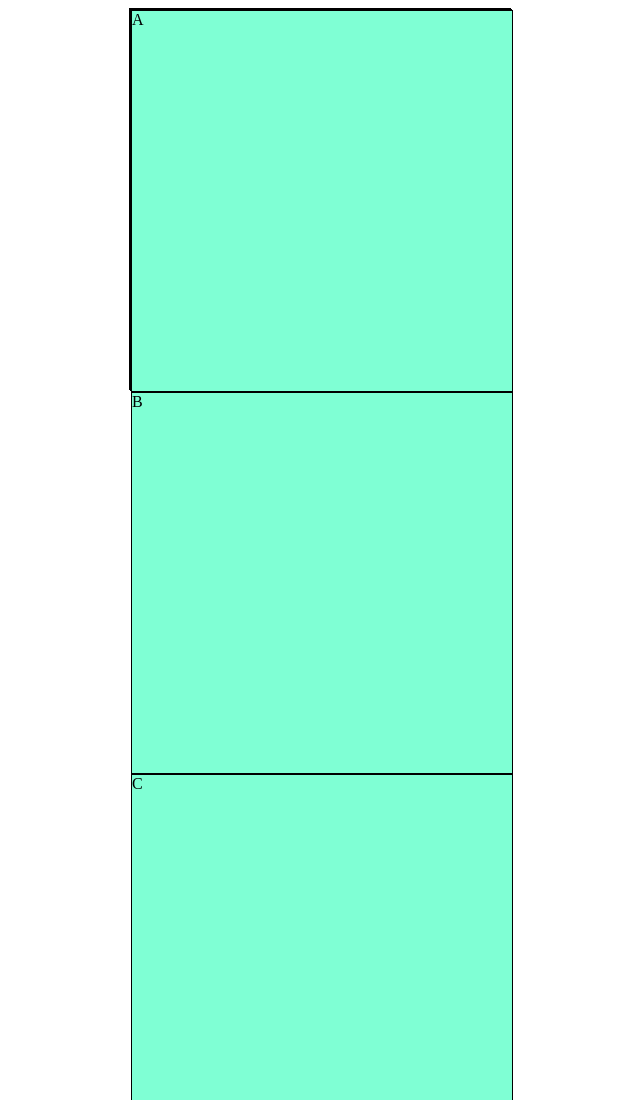
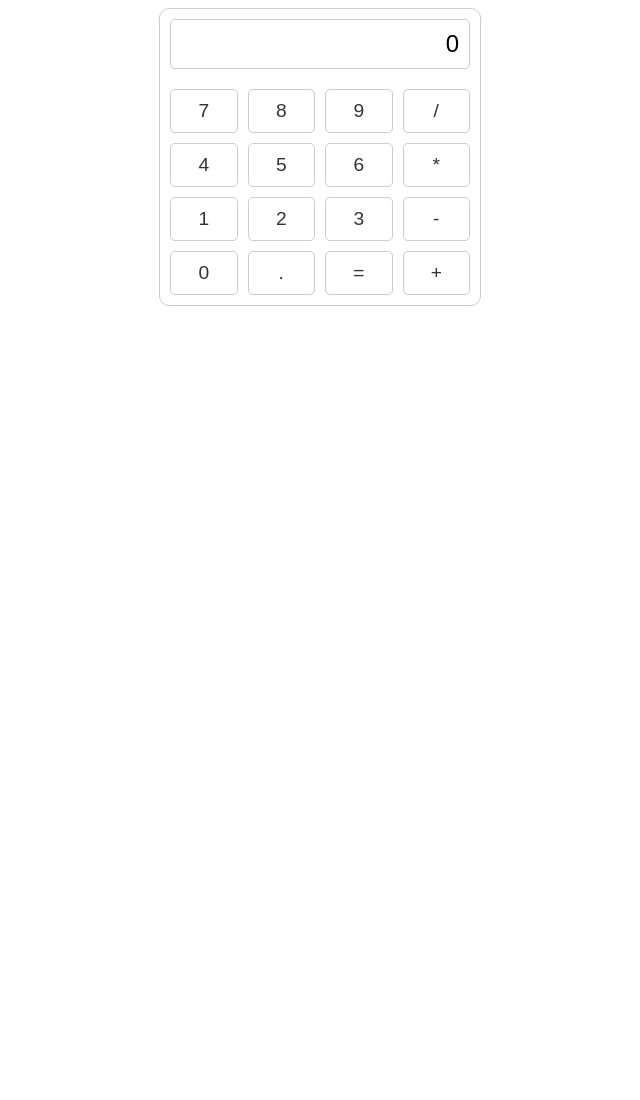
Before and after one commit to Hrygorutsa/Internet-Applications, a plain HTML site: page index.html in a window 1280 px wide. Shown: the top 1100 px of the page, without its empty margins (320-960 px from the left). After the commit the page ends 800 px from the top, so only its background shows below. Drawn offline with Linux system fonts and the light colour scheme.

Commit message:
Calculator

```diff
--- a/index.html
+++ b/index.html
@@ -1,4 +1,4 @@
-<!DOCTYPE html>
+<!-- <!DOCTYPE html>
 <html lang="en">
 <head>
     <meta charset="UTF-8">
@@ -8,13 +8,47 @@
 <body>
     <div>
         <div id="container">
-            <div>A</div>
-            <div>B</div>
-            <div>C</div>
-            <div>D</div>
-            <div>E</div>
+            <div class = "button">1</div>
+            <div class = "button">2</div>
+            <div class = "button">3</div>
+            <div class = "button">4</div>
+            <div class = "button">5</div>
+            <div class = "button">6</div>
+            <div class = "button">7</div>
+            <div class = "button">8</div>
+            <div class = "button">9</div>
             <any_tag_you_write>F</any_tag_you_write>
         </div>
     </div>
 </body>
 </html>
+ -->
+
+ <!DOCTYPE html>
+<html>
+  <head>
+    <title>Calculator</title>
+    <link rel="stylesheet" href="style.css">
+  </head>
+  <body>
+    <div id="calculator">
+      <div id="result">0</div>
+      <button>7</button>
+      <button>8</button>
+      <button>9</button>
+      <button>/</button>
+      <button>4</button>
+      <button>5</button>
+      <button>6</button>
+      <button>*</button>
+      <button>1</button>
+      <button>2</button>
+      <button>3</button>
+      <button>-</button>
+      <button>0</button>
+      <button>.</button>
+      <button>=</button>
+      <button>+</button>
+    </div>
+  </body>
+</html>
--- a/style.css
+++ b/style.css
@@ -1,4 +1,4 @@
-div {
+/* div {
     background-color: aquamarine;
     width: 380px;
     height: 380px;
@@ -7,4 +7,44 @@ div {
 }
 any_tag_you_write{
     background-color: aqua;
-}
+} */
+
+body {
+    font-family: sans-serif;
+  }
+
+  #calculator {
+    display: grid;
+    grid-template-columns: repeat(4, 1fr);
+    grid-gap: 10px;
+    width: 300px;
+    margin: 0 auto;
+    padding: 10px;
+    border: 1px solid #ccc;
+    border-radius: 10px;
+  }
+
+  button {
+    padding: 10px;
+    font-size: 1.2em;
+    background-color: #fff;
+    color: #333;
+    border: 1px solid #ccc;
+    border-radius: 5px;
+    cursor: pointer;
+  }
+
+  button:hover {
+    background-color: #ccc;
+    color: #fff;
+  }
+
+  #result {
+    grid-column: 1 / -1;
+    text-align: right;
+    padding: 10px;
+    font-size: 1.5em;
+    border: 1px solid #ccc;
+    border-radius: 5px;
+    margin-bottom: 10px;
+  }
```
Also changed, not shown: README.md.
